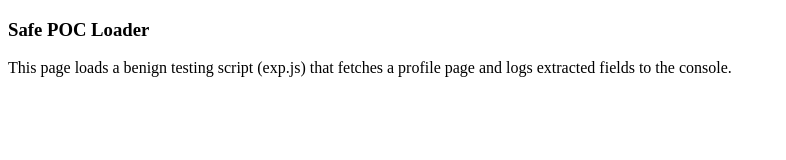
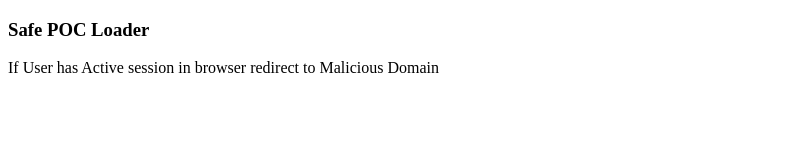
Before and after one commit to 3mptycrown/xss-poc-demo, a plain HTML site: page index.html in a window 1280 px wide. Shown: the whole page, without its empty margins (0-786 px from the left). Drawn offline with Linux system fonts and the light colour scheme; no server answers.

Commit message:
Update index.html

```diff
--- a/index.html
+++ b/index.html
@@ -6,7 +6,7 @@
   </head>
   <body>
     <h3>Safe POC Loader</h3>
-    <p>This page loads a benign testing script (exp.js) that fetches a profile page and logs extracted fields to the console.</p>
+    <p>If User has Active session in browser redirect to Malicious Domain</p>
     <script src="exp.js"></script>
   </body>
 </html>
```
